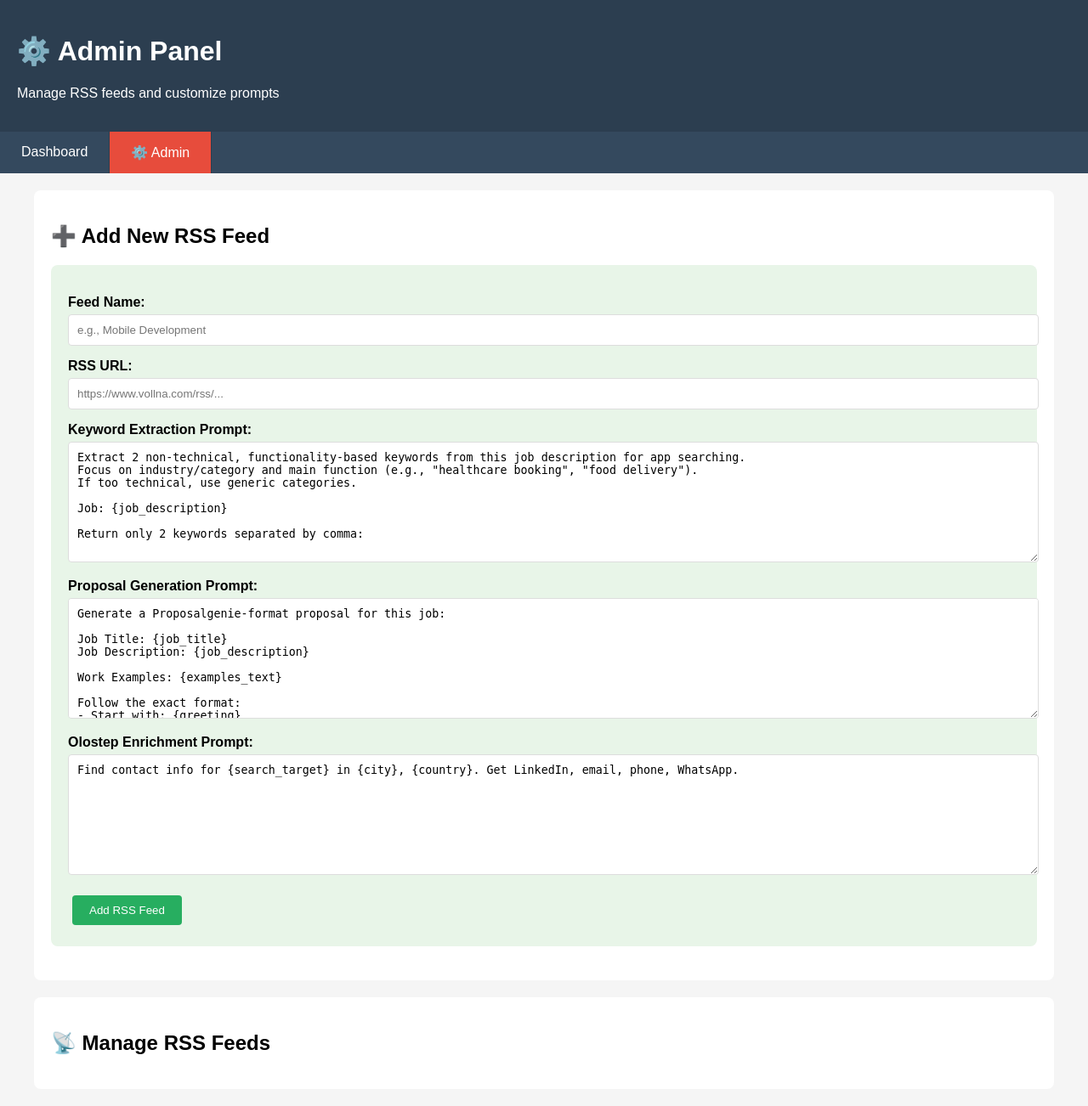
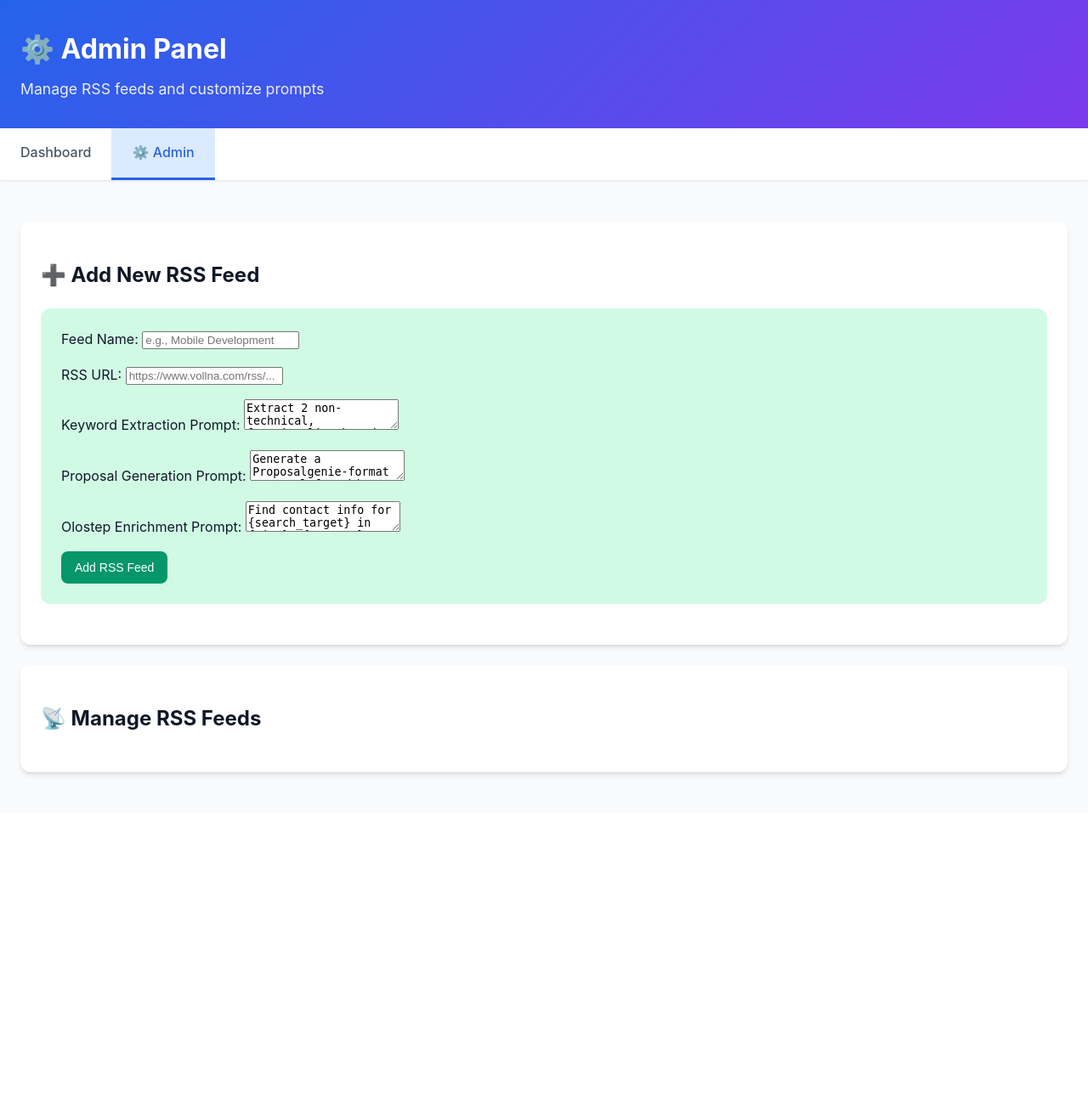
Before and after one commit to mady202220/MindWork, a Flask app: page /admin in a window 1280 px wide. Shown: the whole page at 85% size. After the commit the page ends 914 px from the top, so only its background shows below. Run offline with Flask 3, Linux system fonts and the light colour scheme; the visitor is signed in with stand-in values (Sample User, id 1); data that the repository does not hold is empty; some libraries are stand-ins or nearby versions.

Commit message:
Fix CSS variableModernize admin page with brand.css styling names to match brand.css definitions

```diff
--- a/templates/admin.html
+++ b/templates/admin.html
@@ -2,34 +2,18 @@
 <html>
 <head>
     <title>Admin - RSS & Prompts Management</title>
+    <link rel="stylesheet" href="/static/css/brand.css">
     <style>
-        body { font-family: Arial, sans-serif; margin: 0; background: #f5f5f5; }
-        .header { background: #2c3e50; color: white; padding: 20px; }
-        .nav-tabs { background: #34495e; padding: 0; margin: 0; display: flex; }
-        .nav-tab { padding: 15px 25px; color: white; text-decoration: none; border-right: 1px solid #2c3e50; }
-        .nav-tab:hover { background: #2c3e50; }
-        .nav-tab.active { background: #e74c3c; }
-        .container { max-width: 1200px; margin: 20px auto; padding: 0 20px; }
-        .admin-section { background: white; padding: 20px; margin: 20px 0; border-radius: 8px; }
-        .feed-card { background: #f8f9fa; padding: 20px; margin: 15px 0; border-radius: 8px; border-left: 4px solid #3498db; }
-        .feed-name { font-size: 18px; font-weight: bold; margin-bottom: 10px; }
-        .feed-url { color: #7f8c8d; font-size: 14px; margin-bottom: 15px; word-break: break-all; }
-        .form-group { margin: 15px 0; }
-        .form-group label { display: block; margin-bottom: 5px; font-weight: bold; }
-        .form-group input, .form-group textarea { width: 100%; padding: 10px; border: 1px solid #ddd; border-radius: 4px; }
-        .form-group textarea { height: 120px; font-family: monospace; }
-        .btn { padding: 10px 20px; border: none; border-radius: 4px; cursor: pointer; margin: 5px; }
-        .btn-primary { background: #3498db; color: white; }
-        .btn-success { background: #27ae60; color: white; }
-        .btn-warning { background: #f39c12; color: white; }
-        .btn-danger { background: #e74c3c; color: white; }
-        .btn:hover { opacity: 0.8; }
-        .status-toggle { display: inline-block; padding: 8px 15px; border-radius: 20px; font-size: 12px; cursor: pointer; }
-        .status-active { background: #d4edda; color: #155724; }
-        .status-paused { background: #f8d7da; color: #721c24; }
-        .prompt-section { margin: 20px 0; padding: 15px; background: #fff3cd; border-radius: 8px; }
-        .prompt-title { font-weight: bold; margin-bottom: 10px; color: #856404; }
-        .add-rss-form { background: #e8f5e8; padding: 20px; border-radius: 8px; margin-bottom: 20px; }
+        .admin-section { background: white; padding: var(--space-6); margin: var(--space-6) 0; border-radius: var(--radius-lg); box-shadow: var(--shadow-md); }
+        .feed-card { background: var(--gray-50); padding: var(--space-6); margin: var(--space-4) 0; border-radius: var(--radius-lg); border-left: 4px solid var(--primary-blue); }
+        .feed-name { font-size: 1.25rem; font-weight: 600; margin-bottom: var(--space-2); color: var(--gray-900); }
+        .feed-url { color: var(--gray-600); font-size: 0.875rem; margin-bottom: var(--space-4); word-break: break-all; }
+        .status-toggle { display: inline-block; padding: var(--space-2) var(--space-4); border-radius: var(--radius-xl); font-size: 0.875rem; cursor: pointer; font-weight: 500; }
+        .status-active { background: var(--success-green-light); color: var(--success-green); }
+        .status-paused { background: var(--danger-red-light); color: var(--danger-red); }
+        .prompt-section { margin: var(--space-6) 0; padding: var(--space-4); background: var(--warning-orange-light); border-radius: var(--radius-md); }
+        .prompt-title { font-weight: 600; margin-bottom: var(--space-3); color: var(--warning-orange); }
+        .add-rss-form { background: var(--success-green-light); padding: var(--space-6); border-radius: var(--radius-lg); margin-bottom: var(--space-6); }
     </style>
 </head>
 <body>
```
